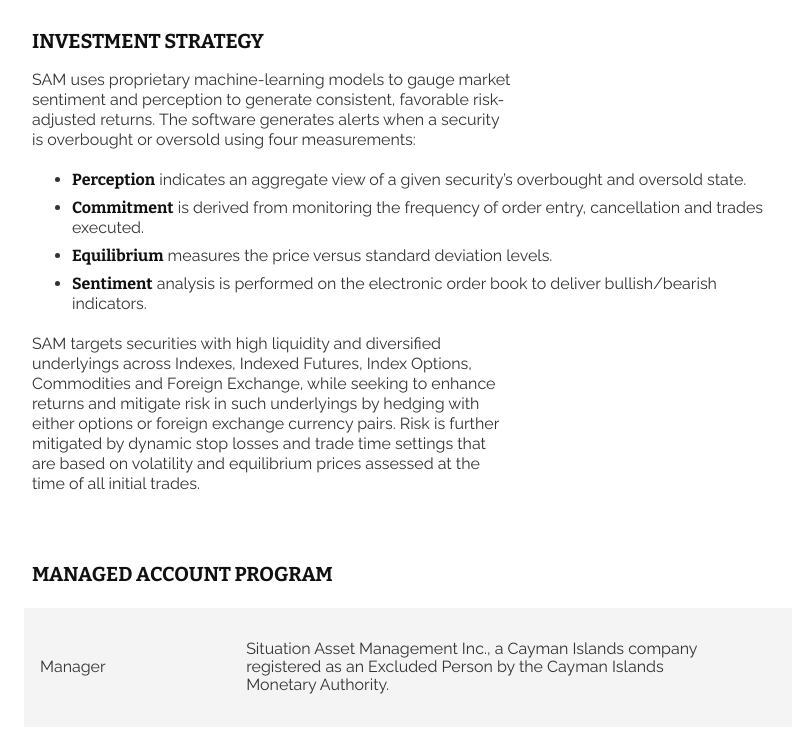
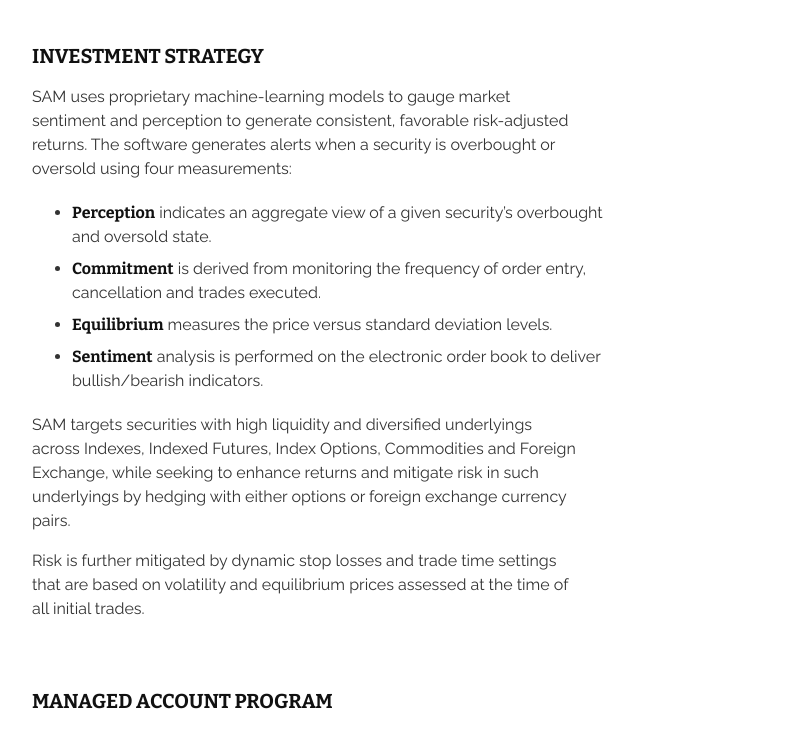
Before and after one commit to aseemvinayak71/epcylon.github.io, a plain HTML site: page index.html in a window 1280 px wide. Shown: the part 697-1429 px from the top of the page, without its empty margins (232-1026 px from the left). Drawn offline with nearby package versions, Linux system fonts and the light colour scheme.

Commit message:
fix readability

```diff
--- a/index.html
+++ b/index.html
@@ -18,20 +18,21 @@
         <div class="fl w-100 cover vh-50" style="background-image: url(/cayman.jpg); background-position: center;"></div>
         <div class="fl w-100 bb b--black-20">
             <div class="mw7 center pv4 ph2">
-                <p class="f4 lh-title measure"><strong class="bitter near-black">Situation Asset Management Inc.</strong> manages assets of participating investors. We invest in a wide range of asset classes and markets using proprietary software.</p>
+                <p class="f4 lh-copy measure-wide"><strong class="bitter near-black">Situation Asset Management Inc.</strong> manages assets of participating investors. We invest in a wide range of asset classes and markets using proprietary software.</p>
             </div>
         </div>
         <div class="fl w-100">
             <div class="mw7 center f5 lh-title pv4 ph2">
                 <h1 class="bitter f4 ttu near-black">Investment Strategy</h1>
-                <p class="measure">SAM uses proprietary machine-learning models to gauge market sentiment and perception to generate consistent, favorable risk-adjusted returns. The software generates alerts when a security is overbought or oversold using four measurements:</p>
+                <p class="measure-wide lh-copy">SAM uses proprietary machine-learning models to gauge market sentiment and perception to generate consistent, favorable risk-adjusted returns. The software generates alerts when a security is overbought or oversold using four measurements:</p>
                 <ul>
-                    <li class="pv1"><strong class="bitter near-black">Perception</strong> indicates an aggregate view of a given security’s overbought and oversold state.</li>
-                    <li class="pv1"><strong class="bitter near-black">Commitment</strong> is derived from monitoring the frequency of order entry, cancellation and trades executed.</li>
-                    <li class="pv1"><strong class="bitter near-black">Equilibrium</strong> measures the price versus standard deviation levels.</li>
-                    <li class="pv1"><strong class="bitter near-black">Sentiment</strong> analysis is performed on the electronic order book to deliver bullish/bearish indicators.</li>
+                    <li class="pv1 measure-wide lh-copy"><strong class="bitter near-black">Perception</strong> indicates an aggregate view of a given security’s overbought and oversold state.</li>
+                    <li class="pv1 measure-wide lh-copy"><strong class="bitter near-black">Commitment</strong> is derived from monitoring the frequency of order entry, cancellation and trades executed.</li>
+                    <li class="pv1 measure-wide lh-copy"><strong class="bitter near-black">Equilibrium</strong> measures the price versus standard deviation levels.</li>
+                    <li class="pv1 measure-wide lh-copy"><strong class="bitter near-black">Sentiment</strong> analysis is performed on the electronic order book to deliver bullish/bearish indicators.</li>
                 </ul>
-                <p class="measure">SAM targets securities with high liquidity and diversified underlyings across Indexes, Indexed Futures, Index Options, Commodities and Foreign Exchange, while seeking to enhance returns and mitigate risk in such underlyings by hedging with either options or foreign exchange currency pairs. Risk is further mitigated by dynamic stop losses and trade time settings that are based on volatility and equilibrium prices assessed at the time of all initial trades.</p>
+                <p class="measure-wide lh-copy">SAM targets securities with high liquidity and diversified underlyings across Indexes, Indexed Futures, Index Options, Commodities and Foreign Exchange, while seeking to enhance returns and mitigate risk in such underlyings by hedging with either options or foreign exchange currency pairs.</p>
+                <p class="measure-wide lh-copy">Risk is further mitigated by dynamic stop losses and trade time settings that are based on volatility and equilibrium prices assessed at the time of all initial trades.</p>
             </div>
         </div>
         <div class="fl w-100 pb4 bb b--black-20">
@@ -42,7 +43,7 @@
                         <tr class="striped--near-white">
                             <td class="pv4 ph3">Manager</td>
                             <td class="pv4 ph3">
-                                <div class="measure">Situation Asset Management Inc., a Cayman Islands company registered as an Excluded Person by the Cayman Islands Monetary Authority.</div>
+                                <div class="measure lh-copy">Situation Asset Management Inc., a Cayman Islands company registered as an Excluded Person by the Cayman Islands Monetary Authority.</div>
                             </td>
                         </tr>
                         <tr class="striped--near-white">
@@ -72,7 +73,7 @@
                         <tr class="striped--near-white">
                             <td class="pv4 ph3">Performance Fee</td>
                             <td class="pv4 ph3">
-                                <div class="measure">After the Hurdle Rate (paid to the Client) and the Catch-Up (paid to the Manager) is achieved, 50%, calculated monthly.</div>
+                                <div class="measure lh-copy">After the Hurdle Rate (paid to the Client) and the Catch-Up (paid to the Manager) is achieved, 50%, calculated monthly.</div>
                             </td>
                         </tr>
                         <tr class="striped--near-white">
```
